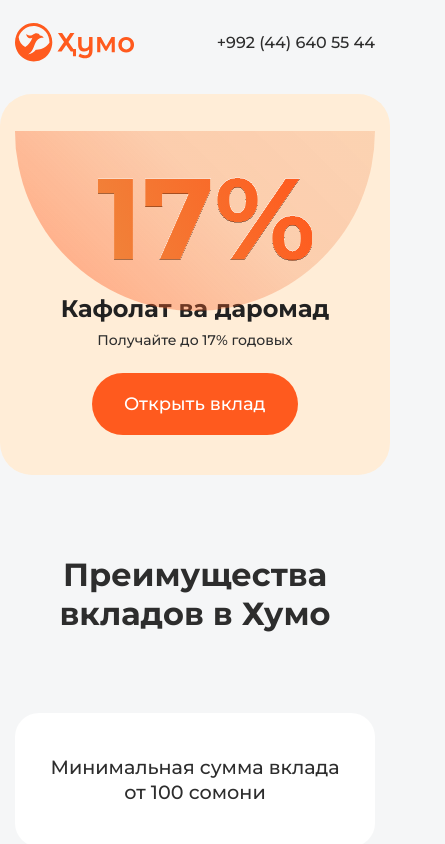
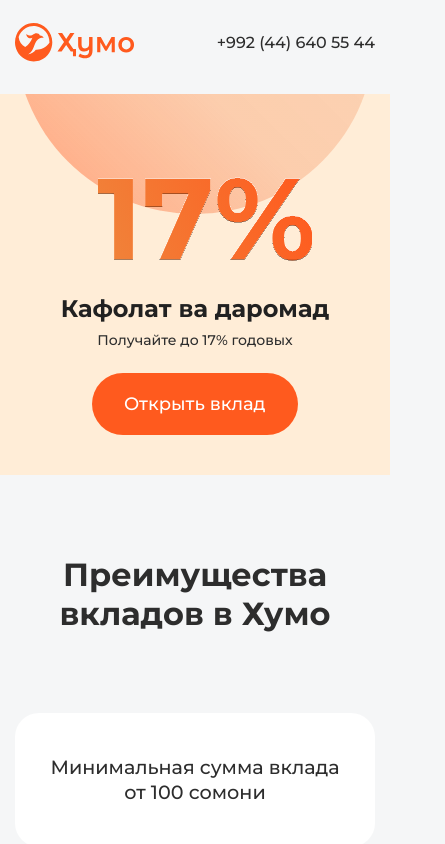
Before and after one commit to islom-sattorov/Kafolat-humo-landing, a React (Create React App) app: page / in a window 390 px wide. Shown: the top 844 px of the page, 445 px wide, since content can reach past the window. Built offline with nearby package versions, Linux system fonts and the light colour scheme.

Commit message:
minor fix

```diff
--- a/src/App.js
+++ b/src/App.js
@@ -1,15 +1,15 @@
 import React from "react";
 import "./App.css";
 import Block from "./Components/Block/Block";
+import Calculator from './Components/Calculator/Calculator';
 import Cards from "./Components/Cards/Cards";
 import Footer from "./Components/Footer/Footer";
 import FooterNavbar from "./Components/Footer/FooterNavbar";
-import Header from "./Components/Header/Header";
+import Header from './Components/Header/Header';
 import Navbar from "./Components/Navbar/Navbar";
 import NumberedCard from "./Components/NumberedCard/NumberedCard";
 import Protection from "./Components/Protection/Protecton";
 import ScrollBtn from "./Components/ScrollBtn/ScrollBtn";
-import Calculator from "./Components/Сalculator/Calculator";
 
 function App() {
   return (
--- a/src/Components/Сalculator/Calculator.module.css
+++ b/src/Components/Calculator/Calculator.module.css
@@ -20,6 +20,7 @@
 
 .calculatorContainer .sliderContainer .calculate input{
     width: 100%;
+    max-width: 250px;
     border: none;
     outline: none;
     padding: 22px 16px;
@@ -36,10 +37,11 @@
 
 /* Slider */
 .calculatorContainer .sliderContainer .calculate .slider {
+    width: 100%;
+    max-width: 250px;
     border-radius: 10px;
     height: 9px;
     margin: -8px 0px 0px 0px;
-    width: 100%;
     position: absolute !important;
     padding-right: 4px;
 }
@@ -281,6 +283,18 @@
     }
 }
 
+
+@media(min-width: 371px){
+    .calculatorContainer .sliderContainer .calculate .slider{
+        max-width: none;
+    }
+
+    .calculatorContainer .sliderContainer .calculate input{
+        max-width: none;
+    }
+}
+
+
 @media(max-width: 370px){
     .calculatorContainer .sliderContainer .calculate{
         margin: 0px;
--- a/src/Components/Footer/Footer.css
+++ b/src/Components/Footer/Footer.css
@@ -22,6 +22,7 @@
   max-width: 800px;
   max-height: 300px;
   display: grid;
+  gap: 20px;
   grid-template-columns: repeat(2, auto);
 }
 .footer-links > div > h1 {
--- a/src/Components/Header/Header.jsx
+++ b/src/Components/Header/Header.jsx
@@ -19,7 +19,7 @@
                     </article>
                     {/* <img src={ellipse} className={style.header_ellipse} alt="ellipse" /> */}
                     {/* <img src={percent} className={style.header_percent} alt="percent" /> */}
-                    <svg className={style.header_ellipse} width="250" height="500" viewBox="0 0 250 500" fill="none" xmlns="http://www.w3.org/2000/svg">
+                    <svg className={style.header_ellipse} width="250" height="380" viewBox="0 0 250 500" fill="none" xmlns="http://www.w3.org/2000/svg">
                         <g filter="url(#filter0_b_416_2616)">
                             <circle cx="250" cy="250" r="250" fill="url(#paint0_linear_416_2616)" fillOpacity="0.4" />
                         </g>
--- a/src/Components/Header/Header.module.css
+++ b/src/Components/Header/Header.module.css
@@ -60,6 +60,8 @@
     right: 0px;
     max-width: 500px;
     transition: 0.3s all;
+    padding: 0;
+    margin: 0;
 }
 
 .header_percent{
@@ -105,6 +107,10 @@
 }
 
 @media(max-width: 780px){
+    .header_container{
+        border-radius: 0px;
+    }
+
     .header_ellipse{
         max-width: 160px;
     }
@@ -179,7 +185,7 @@
         max-height: 500px;
         max-width: 300px;
         width: 220px;
-        top: -123px;
+        top: -140px;
         right: 27%;
     }
 }
@@ -188,12 +194,12 @@
     .header_container{
         max-height: 400px;
         padding: 200px 0px 40px 0px;
-
     }
 
     .header_ellipse{
         width: 180px;
         right: 27%;
+        top: -160px;
     }
 
     .header_percent{
@@ -248,10 +254,10 @@
 
     .header_ellipse{
         max-width: 140px;
-        top: -69px;
+        top: -119px;
         /* overflow: hidden; */
         border-radius: 15px;
-        right: 80px;
+        right: 70px;
     }
 
     .header_percent{
@@ -276,7 +282,7 @@
     }
 
     .header_ellipse{
-        right: 14%;
+        right: 17%;
         max-width: 200px;
         max-height: 250px;
         top: -50px;
--- a/src/Components/ScrollBtn/ScrollBtn.module.css
+++ b/src/Components/ScrollBtn/ScrollBtn.module.css
@@ -9,7 +9,7 @@
     justify-content: center;
     position: fixed;
     bottom: 30px;
-    right: 45px;
+    left: 20px;
     z-index: 100;
     opacity: 0;
     transition: opacity 0.3s ease, transform 0.3s ease;
```
Also changed, not shown: src/Components/Calculator/Calculator.js (renamed from src/Components/Сalculator/Calculator.js), src/Components/Calculator/Calculator.module.scss (renamed from src/Components/Сalculator/Calculator.module.scss).
